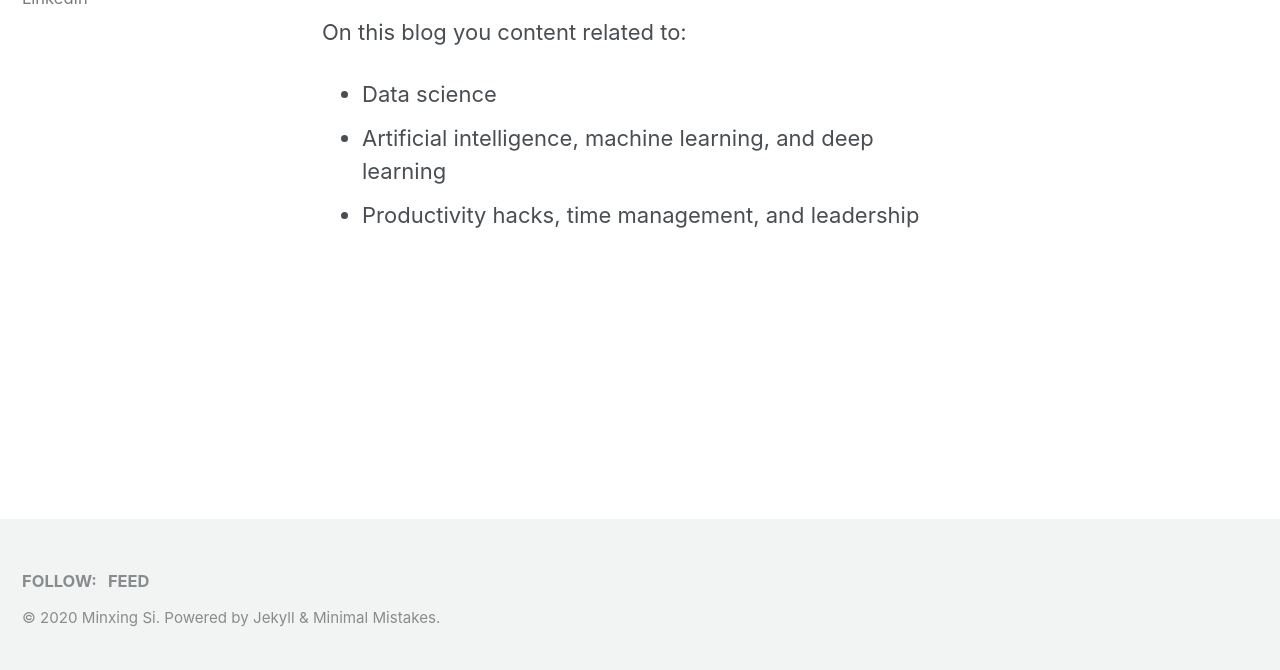
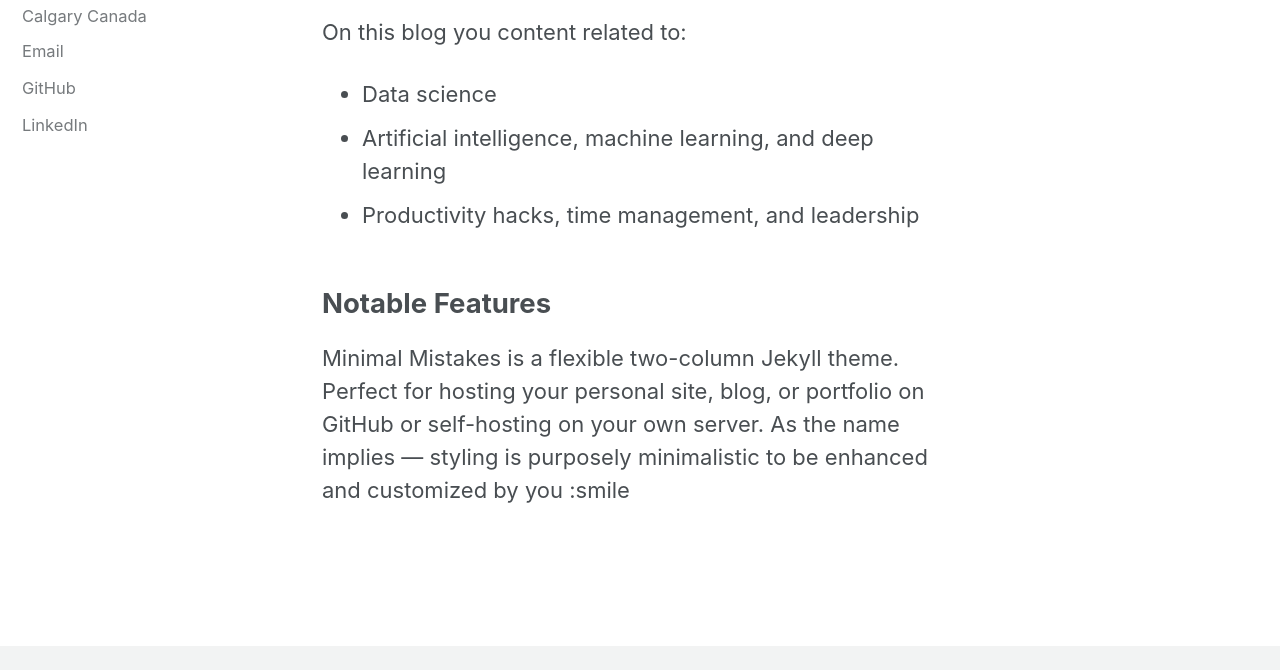
Before and after one commit to Ming2046/ming2046.github.io, a Jekyll site: the page built from _pages/machinelearning.md, in a window 1280 px wide and 900 px high, scrolled down 448 px, cut to the strip 0-670 px from the top of the window. Built offline with Jekyll 4.4.1, drawn with Linux system fonts in a browser that asks for light colours; cached includes are drawn as plain includes.

Commit message:
test header 2

```diff
--- a/_pages/machinelearning.md
+++ b/_pages/machinelearning.md
@@ -5,7 +5,9 @@ permalink: /machine-learning/
 excerpt: "Machine Leaning"
 author_profile: true
 ---
+
 ## About
+
 The bread and butter of any theme. Below you’ll find the layouts included with Minimal Mistakes, what they look like and the type of content they’ve been built for.
 
 ## Project
@@ -15,3 +17,8 @@ On this blog you content related to:
 - Data science
 - Artificial intelligence, machine learning, and deep learning
 - Productivity hacks, time management, and leadership
+
+
+## Notable Features
+
+Minimal Mistakes is a flexible two-column Jekyll theme. Perfect for hosting your personal site, blog, or portfolio on GitHub or self-hosting on your own server. As the name implies — styling is purposely minimalistic to be enhanced and customized by you :smile
```
